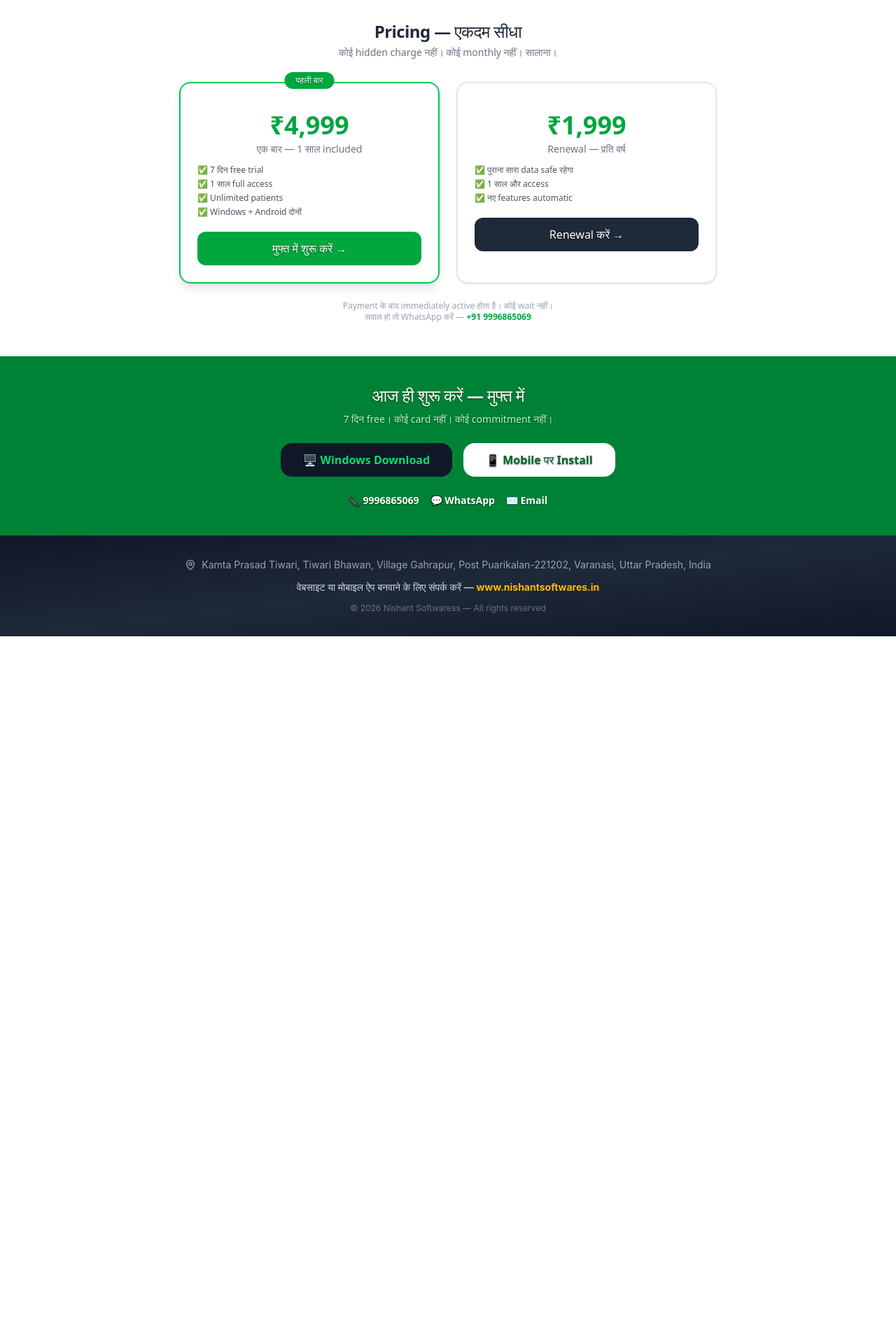
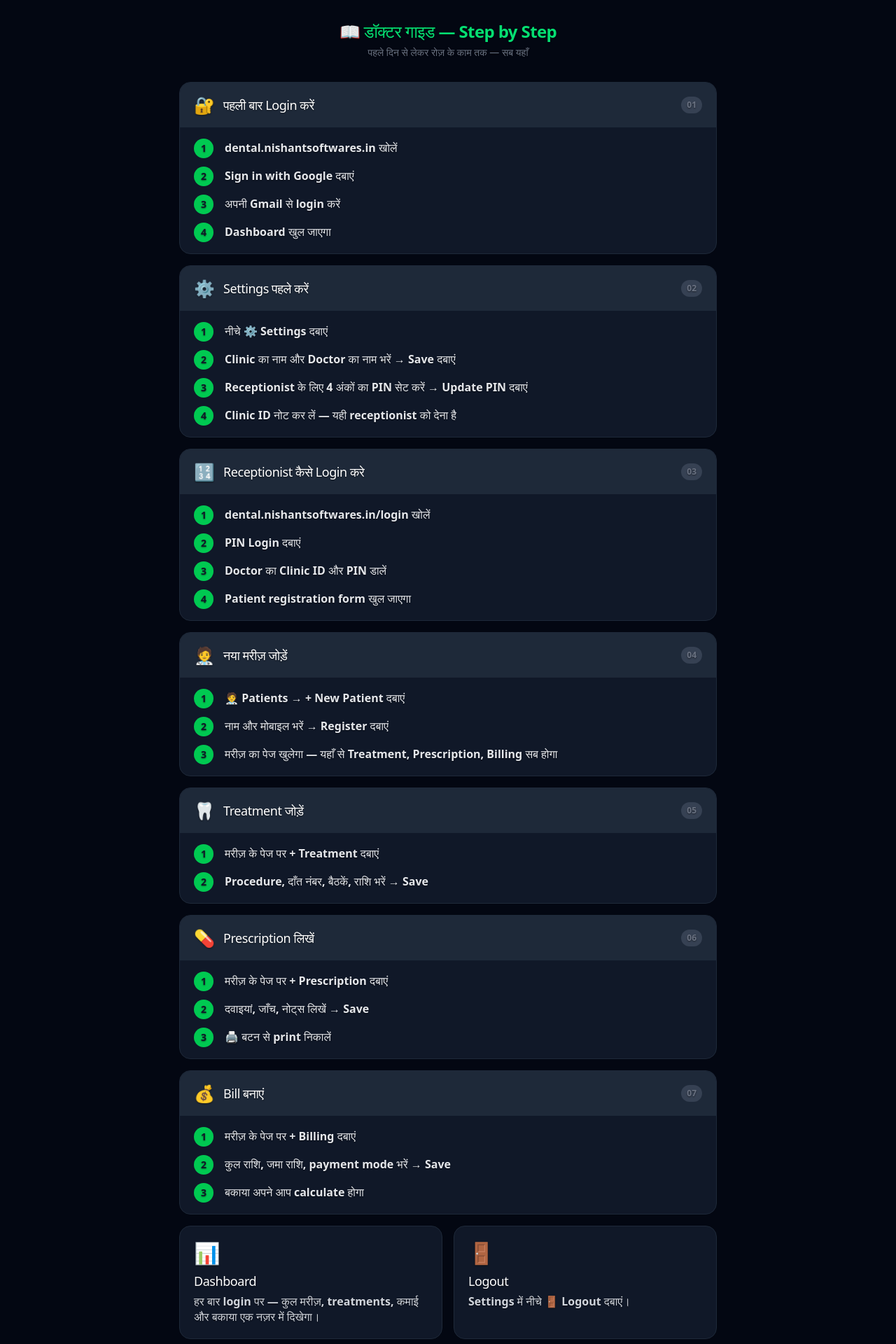
Before and after one commit to kp1153/creativesolutions, a Next.js app: page /dental in a window 1280 px wide. Shown: the part 3060-4980 px from the top of the page at 70% size. Before the commit the page ends 3969 px from the top, so only its background shows below. Built offline with nearby package versions, Linux system fonts and the light colour scheme.

Commit message:
force deploy

```diff
--- a/app/dental/page.js
+++ b/app/dental/page.js
@@ -5,106 +5,89 @@ const DENTAL_EXE_URL =
   "https://pub-2bb08b9a599048e48fa0e6a4a9f137bb.r2.dev/Nishant%20Dental%20Pro%20Setup%201.0.0.exe";
 
 const features = [
-  {
-    icon: "🧑‍⚕️",
-    hi: "हर मरीज का पूरा रिकॉर्ड",
-    en: "नाम, उम्र, मोबाइल, पता — सब एक जगह। Auto patient number (P0001, P0002...) ताकि कभी गड़बड़ी न हो।",
-  },
-  {
-    icon: "💊",
-    hi: "Digital Prescription — 30+ दवाइयाँ ready",
-    en: "Amoxicillin, Ibuprofen, Pantoprazole जैसी 30+ dental medicines पहले से loaded। बस choose करो, dose भरो, print करो।",
-  },
-  {
-    icon: "🦷",
-    hi: "Treatment Tracking — कौन सा दाँत, कितनी sitting",
-    en: "RCT, Capping, Scaling, Extraction — tooth number के साथ। Sitting 1/3, 2/3 track होती है।",
-  },
-  {
-    icon: "💰",
-    hi: "Billing — total, paid, due — एक click में",
-    en: "₹ कितना बना, कितना मिला, कितना बाकी — हर patient का अलग हिसाब। Cash, UPI, Card सब modes।",
-  },
-  {
-    icon: "🖨️",
-    hi: "Print-ready Prescription",
-    en: "Clinic का नाम, Doctor का नाम, date — सब automatically आता है। Browser से सीधे print।",
-  },
-  {
-    icon: "🔢",
-    hi: "Counter Boy के लिए PIN Login",
-    en: "Receptionist को सिर्फ नया patient register करने का access। Billing, prescription, settings — कुछ नहीं छू सकता।",
-  },
-  {
-    icon: "📱",
-    hi: "Mobile पर भी — कोई app install नहीं",
-    en: "Android में Chrome से Home Screen पर add करो — बिल्कुल app जैसा चलेगा। PWA technology।",
-  },
-  {
-    icon: "🖥️",
-    hi: "Windows Desktop App भी",
-    en: ".exe download करो — offline-like experience। Internet से connect होकर data Turso cloud में safe।",
-  },
+  { icon: "🧑‍⚕️", hi: "हर मरीज का पूरा रिकॉर्ड", en: "नाम, उम्र, मोबाइल, पता — सब एक जगह। Auto patient number (P0001, P0002...) ताकि कभी गड़बड़ी न हो।" },
+  { icon: "💊", hi: "Digital Prescription — 30+ दवाइयाँ ready", en: "Amoxicillin, Ibuprofen, Pantoprazole जैसी 30+ dental medicines पहले से loaded। बस choose करो, dose भरो, print करो।" },
+  { icon: "🦷", hi: "Treatment Tracking — कौन सा दाँत, कितनी sitting", en: "RCT, Capping, Scaling, Extraction — tooth number के साथ। Sitting 1/3, 2/3 track होती है।" },
+  { icon: "💰", hi: "Billing — total, paid, due — एक click में", en: "₹ कितना बना, कितना मिला, कितना बाकी — हर patient का अलग हिसाब। Cash, UPI, Card सब modes।" },
+  { icon: "🖨️", hi: "Print-ready Prescription", en: "Clinic का नाम, Doctor का नाम, date — सब automatically आता है। Browser से सीधे print।" },
+  { icon: "🔢", hi: "Counter Boy के लिए PIN Login", en: "Receptionist को सिर्फ नया patient register करने का access। Billing, prescription, settings — कुछ नहीं छू सकता।" },
+  { icon: "📱", hi: "Mobile पर भी — कोई app install नहीं", en: "Android में Chrome से Home Screen पर add करो — बिल्कुल app जैसा चलेगा। PWA technology।" },
+  { icon: "🖥️", hi: "Windows Desktop App भी", en: ".exe download करो — offline-like experience। Internet से connect होकर data Turso cloud में safe।" },
 ];
 
 const steps = [
-  {
-    step: "01",
-    icon: "🔐",
-    title: "Google से Login करें",
-    hi: "अपने Gmail से login करें — यही doctor का account बनेगा।",
-    en: "First 7 days completely free — no card, no payment.",
-  },
-  {
-    step: "02",
-    icon: "⚙️",
-    title: "Settings भरें",
-    hi: "Clinic का नाम, Doctor का नाम, और Receptionist का PIN set करें।",
-    en: "This info appears on every prescription you print.",
-  },
-  {
-    step: "03",
-    icon: "🔢",
-    title: "Counter Boy को PIN दें",
-    hi: "Receptionist /login/pin से 4-digit PIN से login करेगा।",
-    en: "He can only register new patients — nothing else.",
-  },
-  {
-    step: "04",
-    icon: "🧑‍⚕️",
-    title: "Patient Register करें",
-    hi: "Patients → New Patient → नाम, मोबाइल, उम्र भरो।",
-    en: "Auto patient number assign होता है।",
-  },
-  {
-    step: "05",
-    icon: "💊",
-    title: "Prescription / Treatment / Billing",
-    hi: "Patient खोलो → जो चाहो करो — prescription लिखो, treatment add करो, bill बनाओ।",
-    en: "Everything linked to the patient — no mess.",
-  },
+  { step: "01", icon: "🔐", title: "Google से Login करें", hi: "अपने Gmail से login करें — यही doctor का account बनेगा।", en: "First 7 days completely free — no card, no payment." },
+  { step: "02", icon: "⚙️", title: "Settings भरें", hi: "Clinic का नाम, Doctor का नाम, और Receptionist का PIN set करें।", en: "This info appears on every prescription you print." },
+  { step: "03", icon: "🔢", title: "Counter Boy को PIN दें", hi: "Receptionist /login/pin से 4-digit PIN से login करेगा।", en: "He can only register new patients — nothing else." },
+  { step: "04", icon: "🧑‍⚕️", title: "Patient Register करें", hi: "Patients → New Patient → नाम, मोबाइल, उम्र भरो।", en: "Auto patient number assign होता है।" },
+  { step: "05", icon: "💊", title: "Prescription / Treatment / Billing", hi: "Patient खोलो → जो चाहो करो — prescription लिखो, treatment add करो, bill बनाओ।", en: "Everything linked to the patient — no mess." },
 ];
 
 const pinGuide = [
+  { can: "नया Patient register कर सकता है", cannot: "Billing नहीं देख सकता" },
+  { can: "Patient list देख सकता है", cannot: "Prescription नहीं लिख सकता" },
+  { can: "Patient जोड़ सकता है", cannot: "Treatment record नहीं छू सकता" },
+  { can: "बस इतना — और कुछ नहीं", cannot: "Settings नहीं बदल सकता" },
+];
+
+const manual = [
   {
-    icon: "✅",
-    can: "नया Patient register कर सकता है",
-    cannot: "Billing नहीं देख सकता",
+    icon: "🔐", title: "पहली बार Login करें",
+    steps: [
+      "dental.nishantsoftwares.in खोलें",
+      "Sign in with Google दबाएं",
+      "अपनी Gmail से login करें",
+      "Dashboard खुल जाएगा",
+    ],
   },
   {
-    icon: "✅",
-    can: "Patient list देख सकता है",
-    cannot: "Prescription नहीं लिख सकता",
+    icon: "⚙️", title: "Settings पहले करें",
+    steps: [
+      "नीचे ⚙️ Settings दबाएं",
+      "Clinic का नाम और Doctor का नाम भरें → Save दबाएं",
+      "Receptionist के लिए 4 अंकों का PIN सेट करें → Update PIN दबाएं",
+      "Clinic ID नोट कर लें — यही receptionist को देना है",
+    ],
   },
   {
-    icon: "✅",
-    can: "Patient जोड़ सकता है",
-    cannot: "Treatment record नहीं छू सकता",
+    icon: "🔢", title: "Receptionist कैसे Login करे",
+    steps: [
+      "dental.nishantsoftwares.in/login खोलें",
+      "PIN Login दबाएं",
+      "Doctor का Clinic ID और PIN डालें",
+      "Patient registration form खुल जाएगा",
+    ],
   },
   {
-    icon: "🔒",
-    can: "बस इतना — और कुछ नहीं",
-    cannot: "Settings नहीं बदल सकता",
+    icon: "🧑‍⚕️", title: "नया मरीज़ जोड़ें",
+    steps: [
+      "🧑‍⚕️ Patients → + New Patient दबाएं",
+      "नाम और मोबाइल भरें → Register दबाएं",
+      "मरीज़ का पेज खुलेगा — यहाँ से Treatment, Prescription, Billing सब होगा",
+    ],
+  },
+  {
+    icon: "🦷", title: "Treatment जोड़ें",
+    steps: [
+      "मरीज़ के पेज पर + Treatment दबाएं",
+      "Procedure, दाँत नंबर, बैठकें, राशि भरें → Save",
+    ],
+  },
+  {
+    icon: "💊", title: "Prescription लिखें",
+    steps: [
+      "मरीज़ के पेज पर + Prescription दबाएं",
+      "दवाइयां, जाँच, नोट्स लिखें → Save",
+      "🖨️ बटन से print निकालें",
+    ],
+  },
+  {
+    icon: "💰", title: "Bill बनाएं",
+    steps: [
+      "मरीज़ के पेज पर + Billing दबाएं",
+      "कुल राशि, जमा राशि, payment mode भरें → Save",
+      "बकाया अपने आप calculate होगा",
+    ],
   },
 ];
 
@@ -140,8 +123,7 @@ export default function DentalPage() {
             🆓 7 दिन बिल्कुल मुफ्त — कोई card नहीं
           </div>
           <h1 className="text-3xl md:text-5xl font-extrabold mb-4 leading-tight">
-            🦷 Dental Pro
-            <br />
+            🦷 Dental Pro<br />
             <span className="text-green-200">सिर्फ Dental Clinic के लिए</span>
           </h1>
           <p className="text-lg font-semibold text-green-100 mb-2">
@@ -166,7 +148,7 @@ export default function DentalPage() {
         </div>
       </section>
 
-      {/* Pain point section */}
+      {/* Pain point */}
       <section className="py-10 px-4 bg-red-50 border-b border-red-100">
         <div className="max-w-3xl mx-auto text-center">
           <h2 className="text-xl font-extrabold text-red-700 mb-6">😤 क्या यही हाल है आपके clinic का?</h2>
@@ -179,9 +161,7 @@ export default function DentalPage() {
               "📞 पुराने मरीज का mobile number याद नहीं — register कहाँ है?",
               "🖨️ Prescription print करना हो — format बनाते रहो",
             ].map((p, i) => (
-              <div key={i} className="bg-white border border-red-200 rounded-xl px-4 py-3 text-sm text-red-800 font-medium">
-                {p}
-              </div>
+              <div key={i} className="bg-white border border-red-200 rounded-xl px-4 py-3 text-sm text-red-800 font-medium">{p}</div>
             ))}
           </div>
           <p className="text-red-600 font-bold text-lg mt-6">Dental Pro इन सब से मुक्ति देता है। ₹4,999 में — एक बार।</p>
@@ -204,7 +184,7 @@ export default function DentalPage() {
         </div>
       </section>
 
-      {/* How to use — Doctor */}
+      {/* How to use */}
       <section className="py-12 px-4 bg-green-50">
         <div className="max-w-3xl mx-auto">
           <h2 className="text-2xl font-extrabold text-center mb-1 text-gray-800">Doctor कैसे use करें?</h2>
@@ -227,13 +207,12 @@ export default function DentalPage() {
         </div>
       </section>
 
-      {/* PIN Guide — Receptionist */}
+      {/* PIN Guide */}
       <section className="py-12 px-4 bg-gray-900 text-white">
         <div className="max-w-3xl mx-auto">
           <h2 className="text-2xl font-extrabold text-center mb-1 text-yellow-400">🔢 Counter Boy का PIN Login</h2>
           <p className="text-center text-gray-400 text-sm mb-2">Receptionist को सिर्फ मरीज register करने का access</p>
           <p className="text-center text-gray-500 text-xs mb-8">Settings → Receptionist PIN set करो → Counter boy को दो → बस</p>
-
           <div className="bg-gray-800 border border-yellow-500/30 rounded-2xl p-6 mb-6">
             <div className="grid sm:grid-cols-2 gap-3">
               {pinGuide.map((p, i) => (
@@ -250,17 +229,59 @@ export default function DentalPage() {
               ))}
             </div>
           </div>
-
           <div className="bg-yellow-500/10 border border-yellow-500/30 rounded-2xl p-5">
             <h3 className="text-yellow-400 font-extrabold mb-3">PIN कैसे set करें?</h3>
             <ol className="flex flex-col gap-2 text-sm text-gray-300">
               <li className="flex gap-3"><span className="text-yellow-400 font-bold shrink-0">1.</span> Doctor अपने Google account से login करें</li>
               <li className="flex gap-3"><span className="text-yellow-400 font-bold shrink-0">2.</span> Dashboard → Settings ⚙️ पर जाएं</li>
-              <li className="flex gap-3"><span className="text-yellow-400 font-bold shrink-0">3.</span> "Receptionist PIN" वाले box में 4 digit का PIN भरें (जैसे 1234)</li>
+              <li className="flex gap-3"><span className="text-yellow-400 font-bold shrink-0">3.</span> "Receptionist PIN" वाले box में 4 digit का PIN भरें (जैसे 5678)</li>
               <li className="flex gap-3"><span className="text-yellow-400 font-bold shrink-0">4.</span> Save करें</li>
               <li className="flex gap-3"><span className="text-yellow-400 font-bold shrink-0">5.</span> Counter boy को बताएं — वो <strong className="text-white">/login/pin</strong> पर जाकर PIN से login करेगा</li>
               <li className="flex gap-3"><span className="text-yellow-400 font-bold shrink-0">6.</span> PIN बदलना हो — Settings में जाकर फिर से save करें</li>
             </ol>
+          </div>
+        </div>
+      </section>
+
+      {/* Manual */}
+      <section className="py-12 px-4 bg-gray-950 text-white">
+        <div className="max-w-3xl mx-auto">
+          <h2 className="text-2xl font-extrabold text-center mb-1 text-green-400">📖 डॉक्टर गाइड — Step by Step</h2>
+          <p className="text-center text-gray-500 text-sm mb-8">पहले दिन से लेकर रोज़ के काम तक — सब यहाँ</p>
+          <div className="flex flex-col gap-4">
+            {manual.map((sec, i) => (
+              <div key={i} className="bg-gray-900 border border-gray-800 rounded-2xl overflow-hidden">
+                <div className="bg-gray-800 px-5 py-4 flex items-center gap-3">
+                  <span className="text-2xl">{sec.icon}</span>
+                  <h3 className="text-lg font-black text-white">{sec.title}</h3>
+                  <span className="ml-auto text-xs font-bold text-gray-500 bg-gray-700 px-2 py-1 rounded-full">
+                    {String(i + 1).padStart(2, "0")}
+                  </span>
+                </div>
+                <div className="px-5 py-4 flex flex-col gap-3">
+                  {sec.steps.map((st, j) => (
+                    <div key={j} className="flex items-start gap-4">
+                      <span className="shrink-0 w-7 h-7 rounded-full bg-green-500 text-gray-900 font-black text-sm flex items-center justify-center">
+                        {j + 1}
+                      </span>
+                      <p className="text-gray-200 text-base font-semibold leading-snug pt-0.5">{st}</p>
+                    </div>
+                  ))}
+                </div>
+              </div>
+            ))}
+          </div>
+          <div className="grid grid-cols-1 sm:grid-cols-2 gap-4 mt-4">
+            <div className="bg-gray-900 border border-gray-800 rounded-2xl px-5 py-5">
+              <div className="text-3xl mb-2">📊</div>
+              <h3 className="text-lg font-black text-white mb-1">Dashboard</h3>
+              <p className="text-gray-300 text-base font-semibold leading-snug">हर बार login पर — कुल मरीज़, treatments, कमाई और बकाया एक नज़र में दिखेगा।</p>
+            </div>
+            <div className="bg-gray-900 border border-gray-800 rounded-2xl px-5 py-5">
+              <div className="text-3xl mb-2">🚪</div>
+              <h3 className="text-lg font-black text-white mb-1">Logout</h3>
+              <p className="text-gray-300 text-base font-semibold leading-snug">Settings में नीचे 🚪 Logout दबाएं।</p>
+            </div>
           </div>
         </div>
       </section>
@@ -289,7 +310,7 @@ export default function DentalPage() {
               </a>
             </div>
             <div className="rounded-2xl border-2 border-gray-200 p-6 text-center shadow-sm">
-              <div className="text-4xl font-extrabold text-green-600 mt-4 mb-1">₹1,999</div>
+              <div className="text-4xl font-extrabold text-green-600 mt-4 mb-1">₹2,500</div>
               <p className="text-gray-500 text-sm mb-1">Renewal — प्रति वर्ष</p>
               <ul className="text-gray-600 text-xs mb-5 text-left mt-3 flex flex-col gap-1">
                 <li>✅ पुराना सारा data safe रहेगा</li>
```
